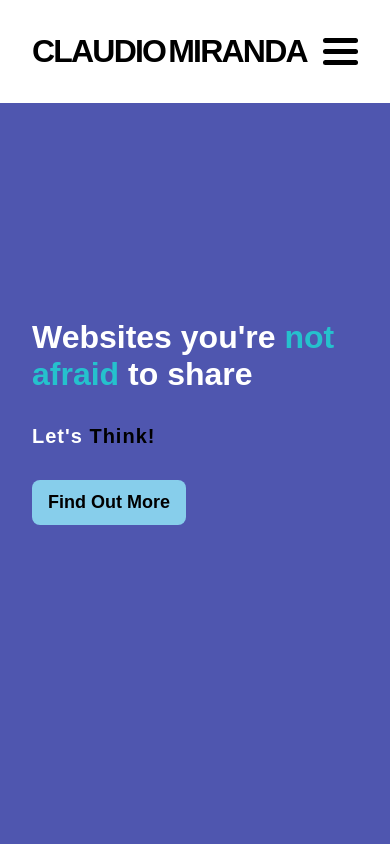
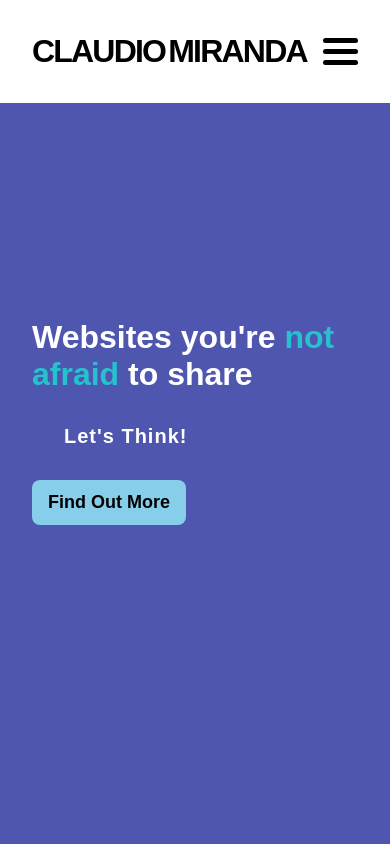
Before and after one commit to CodingClauds/Portfolio, a React (Create React App) app: page / in a window 390 px wide. Shown: the top 844 px of the page. Built offline with nearby package versions, Linux system fonts and the light colour scheme.

Commit message:
updated variable naming convention, and moved some styles globally

```diff
--- a/src/App.js
+++ b/src/App.js
@@ -8,7 +8,7 @@ import { useRef } from "react";
 // import { BrowserRouter as Router, Route, Switch } from "react-router-dom";
 
 function App() {
-  const myRef = useRef(null);
+  const myRefAbout = useRef(null);
   const myRefProjects = useRef(null);
   const myRefContact = useRef(null);
 
@@ -18,12 +18,12 @@ function App() {
   return (
     <>
       <Header
-        myRef={myRef}
+        myRefAbout={myRefAbout}
         myRefProjects={myRefProjects}
         myRefContact={myRefContact}
         executeScroll={executeScroll}
       />
-      <Body myRef={myRef} myRefProjects={myRefProjects} />
+      <Body myRefAbout={myRefAbout} myRefProjects={myRefProjects} />
       <Footer myRefContact={myRefContact} />
     </>
   );
--- a/src/App.scss
+++ b/src/App.scss
@@ -6,10 +6,10 @@
   box-sizing: border-box;
 
   font-family: "Fira Sans", sans-serif;
+  // font-family: "Work Sans", sans-serif;
 }
 
 span {
-  color: black;
   text-decoration: none;
   cursor: pointer;
 }
@@ -17,3 +17,21 @@ span {
 html {
   scroll-behavior: smooth;
 }
+
+.wrapper {
+  width: 100%;
+  max-width: 1600px;
+  margin: 0 auto;
+  padding-left: 128px;
+  padding-right: 128px;
+
+  @media (max-width: 1024px) {
+    padding-left: 64px;
+    padding-right: 64px;
+  }
+
+  @media (max-width: 767px) {
+    padding-left: 32px;
+    padding-right: 32px;
+  }
+}
```
